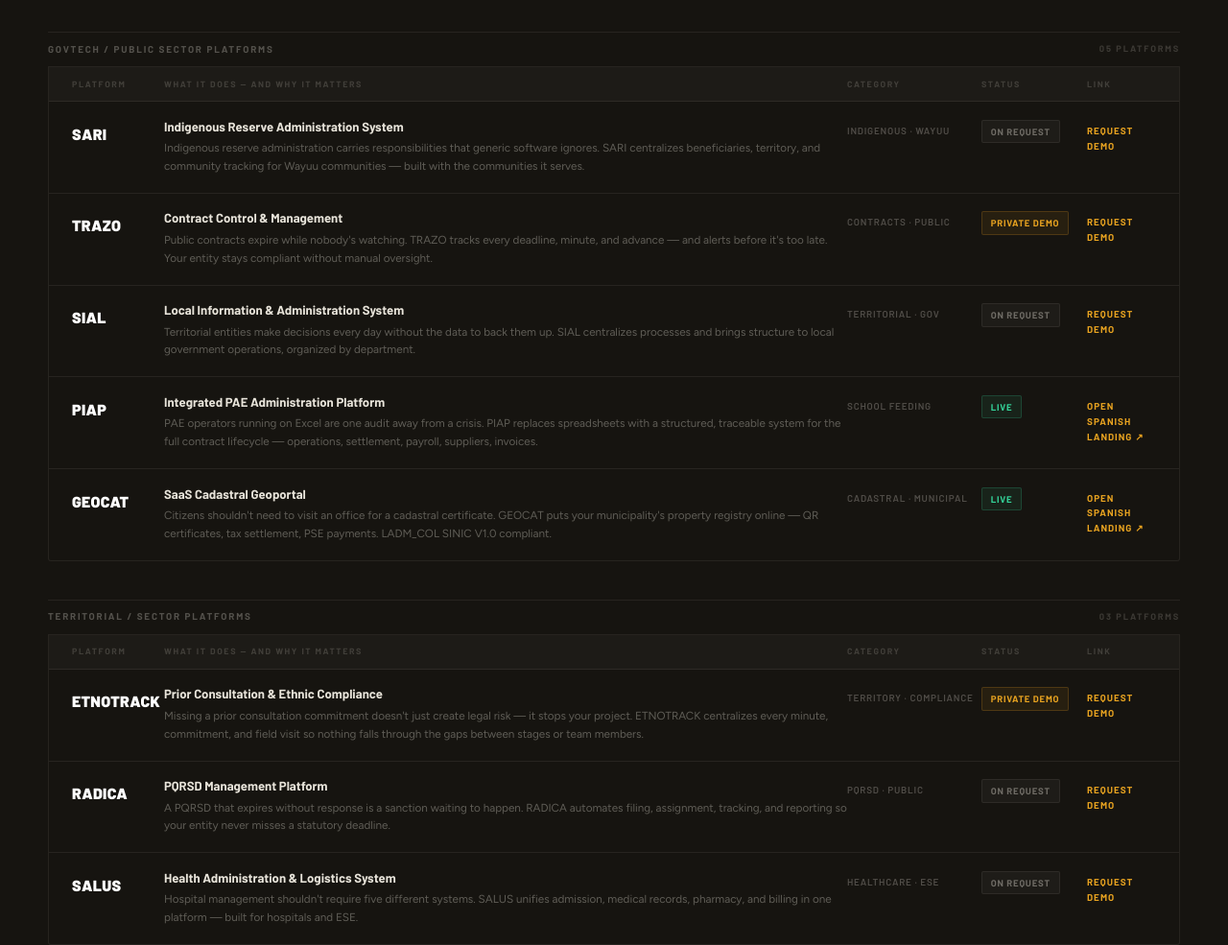
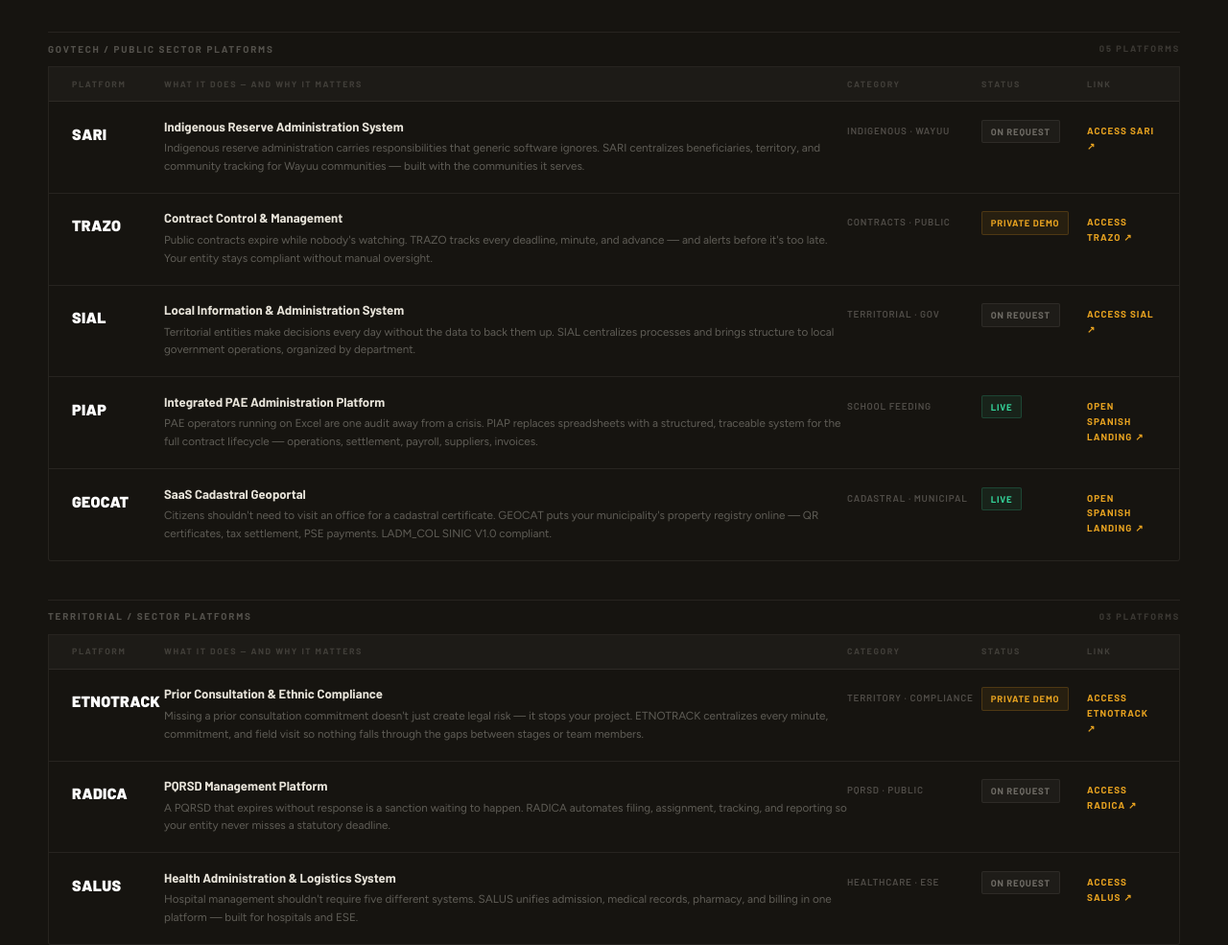
Before and after one commit to jo-lucant/lucant-website, a website: page en/index.html in a window 1280 px wide. Shown: the part 3840-4825 px from the top of the page at 96% size. Drawn offline with Linux system fonts and the light colour scheme.

Commit message:
fix(en): point platform CTAs to live app destinations

```diff
--- a/en/index.html
+++ b/en/index.html
@@ -710,7 +710,7 @@ footer ul a:hover{color:var(--amber)}
           <div><div class="pr-name">New Product Inquiry Analyzer</div><div class="pr-pitch">Your product approval process is only as good as its weakest step. NPIA enforces every one — SDS intake, attribute review, audit trail — as a single workflow that can't be shortcut. Built for bulk liquid storage terminals.</div></div>
           <div class="pr-cat">Industrial · Terminals</div>
           <div class="pr-status live">Live</div>
-          <a class="pr-link" href="https://npia.lucant.co" target="_blank">Access NPIA ↗</a>
+          <a class="pr-link" href="https://npia.lucant.co" target="_blank" rel="noopener">Access NPIA ↗</a>
         </div>
         <div class="prod-row">
           <div class="pr-code">MoCTrack</div>
@@ -732,35 +732,35 @@ footer ul a:hover{color:var(--amber)}
           <div><div class="pr-name">Indigenous Reserve Administration System</div><div class="pr-pitch">Indigenous reserve administration carries responsibilities that generic software ignores. SARI centralizes beneficiaries, territory, and community tracking for Wayuu communities — built with the communities it serves.</div></div>
           <div class="pr-cat">Indigenous · Wayuu</div>
           <div class="pr-status request">On Request</div>
-          <a class="pr-link" href="mailto:info@lucant.co?subject=SARI%20Demo">Request Demo</a>
+          <a class="pr-link" href="https://sari.lucant.co" target="_blank" rel="noopener">Access SARI ↗</a>
         </div>
         <div class="prod-row">
           <div class="pr-code">TRAZO</div>
           <div><div class="pr-name">Contract Control & Management</div><div class="pr-pitch">Public contracts expire while nobody's watching. TRAZO tracks every deadline, minute, and advance — and alerts before it's too late. Your entity stays compliant without manual oversight.</div></div>
           <div class="pr-cat">Contracts · Public</div>
           <div class="pr-status demo">Private Demo</div>
-          <a class="pr-link" href="mailto:info@lucant.co?subject=TRAZO%20Demo">Request Demo</a>
+          <a class="pr-link" href="https://trazo.lucant.co" target="_blank" rel="noopener">Access TRAZO ↗</a>
         </div>
         <div class="prod-row">
           <div class="pr-code">SIAL</div>
           <div><div class="pr-name">Local Information & Administration System</div><div class="pr-pitch">Territorial entities make decisions every day without the data to back them up. SIAL centralizes processes and brings structure to local government operations, organized by department.</div></div>
           <div class="pr-cat">Territorial · Gov</div>
           <div class="pr-status request">On Request</div>
-          <a class="pr-link" href="mailto:info@lucant.co?subject=SIAL%20Demo">Request Demo</a>
+          <a class="pr-link" href="https://sial.lucant.co" target="_blank" rel="noopener">Access SIAL ↗</a>
         </div>
         <div class="prod-row">
           <div class="pr-code">PIAP</div>
           <div><div class="pr-name">Integrated PAE Administration Platform</div><div class="pr-pitch">PAE operators running on Excel are one audit away from a crisis. PIAP replaces spreadsheets with a structured, traceable system for the full contract lifecycle — operations, settlement, payroll, suppliers, invoices.</div></div>
           <div class="pr-cat">School Feeding</div>
           <div class="pr-status live">Live</div>
-          <a class="pr-link" href="https://lucant.co/piap.html" target="_blank">Open Spanish landing ↗</a>
+          <a class="pr-link" href="https://www.lucant.co/piap.html" target="_blank" rel="noopener">Open Spanish landing ↗</a>
         </div>
         <div class="prod-row">
           <div class="pr-code">GEOCAT</div>
           <div><div class="pr-name">SaaS Cadastral Geoportal</div><div class="pr-pitch">Citizens shouldn't need to visit an office for a cadastral certificate. GEOCAT puts your municipality's property registry online — QR certificates, tax settlement, PSE payments. LADM_COL SINIC V1.0 compliant.</div></div>
           <div class="pr-cat">Cadastral · Municipal</div>
           <div class="pr-status live">Live</div>
-          <a class="pr-link" href="https://lucant.co/geocat.html" target="_blank">Open Spanish landing ↗</a>
+          <a class="pr-link" href="https://www.lucant.co/geocat.html" target="_blank" rel="noopener">Open Spanish landing ↗</a>
         </div>
       </div>
     </div>
@@ -775,21 +775,21 @@ footer ul a:hover{color:var(--amber)}
           <div><div class="pr-name">Prior Consultation & Ethnic Compliance</div><div class="pr-pitch">Missing a prior consultation commitment doesn't just create legal risk — it stops your project. ETNOTRACK centralizes every minute, commitment, and field visit so nothing falls through the gaps between stages or team members.</div></div>
           <div class="pr-cat">Territory · Compliance</div>
           <div class="pr-status demo">Private Demo</div>
-          <a class="pr-link" href="mailto:info@lucant.co?subject=ETNOTRACK%20Demo">Request Demo</a>
+          <a class="pr-link" href="https://etnotrack.lucant.co" target="_blank" rel="noopener">Access ETNOTRACK ↗</a>
         </div>
         <div class="prod-row">
           <div class="pr-code">RADICA</div>
           <div><div class="pr-name">PQRSD Management Platform</div><div class="pr-pitch">A PQRSD that expires without response is a sanction waiting to happen. RADICA automates filing, assignment, tracking, and reporting so your entity never misses a statutory deadline.</div></div>
           <div class="pr-cat">PQRSD · Public</div>
           <div class="pr-status request">On Request</div>
-          <a class="pr-link" href="mailto:info@lucant.co?subject=RADICA%20Demo">Request Demo</a>
+          <a class="pr-link" href="https://radica.lucant.co" target="_blank" rel="noopener">Access RADICA ↗</a>
         </div>
         <div class="prod-row">
           <div class="pr-code">SALUS</div>
           <div><div class="pr-name">Health Administration & Logistics System</div><div class="pr-pitch">Hospital management shouldn't require five different systems. SALUS unifies admission, medical records, pharmacy, and billing in one platform — built for hospitals and ESE.</div></div>
           <div class="pr-cat">Healthcare · ESE</div>
           <div class="pr-status request">On Request</div>
-          <a class="pr-link" href="mailto:info@lucant.co?subject=SALUS%20Demo">Request Demo</a>
+          <a class="pr-link" href="https://salus.lucant.co" target="_blank" rel="noopener">Access SALUS ↗</a>
         </div>
       </div>
     </div>
@@ -804,7 +804,7 @@ footer ul a:hover{color:var(--amber)}
           <div><div class="pr-name">Asset Management Platform — ISO 55001</div><div class="pr-pitch">What you don't track, you can't optimize. GALUX gives operators real-time visibility across their full asset portfolio — faults, maintenance cycles, compliance status, and KPIs — under ISO 55001. Built for public lighting operators. Ready for any asset-intensive organization.</div></div>
           <div class="pr-cat">Asset Management</div>
           <div class="pr-status demo">Private Demo</div>
-          <a class="pr-link" href="mailto:info@lucant.co?subject=GALUX%20Demo">Request Demo</a>
+          <a class="pr-link" href="https://galux.lucant.co" target="_blank" rel="noopener">Access GALUX ↗</a>
         </div>
       </div>
     </div>
```
